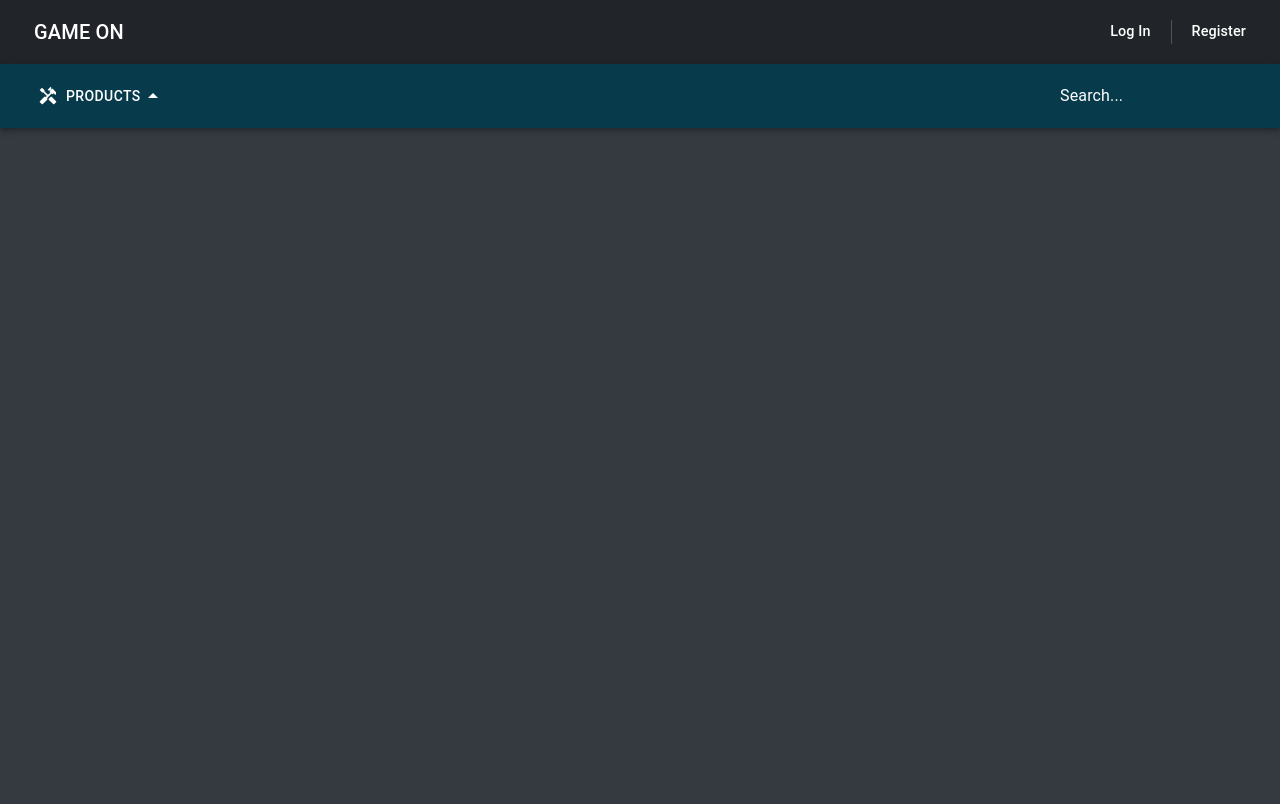
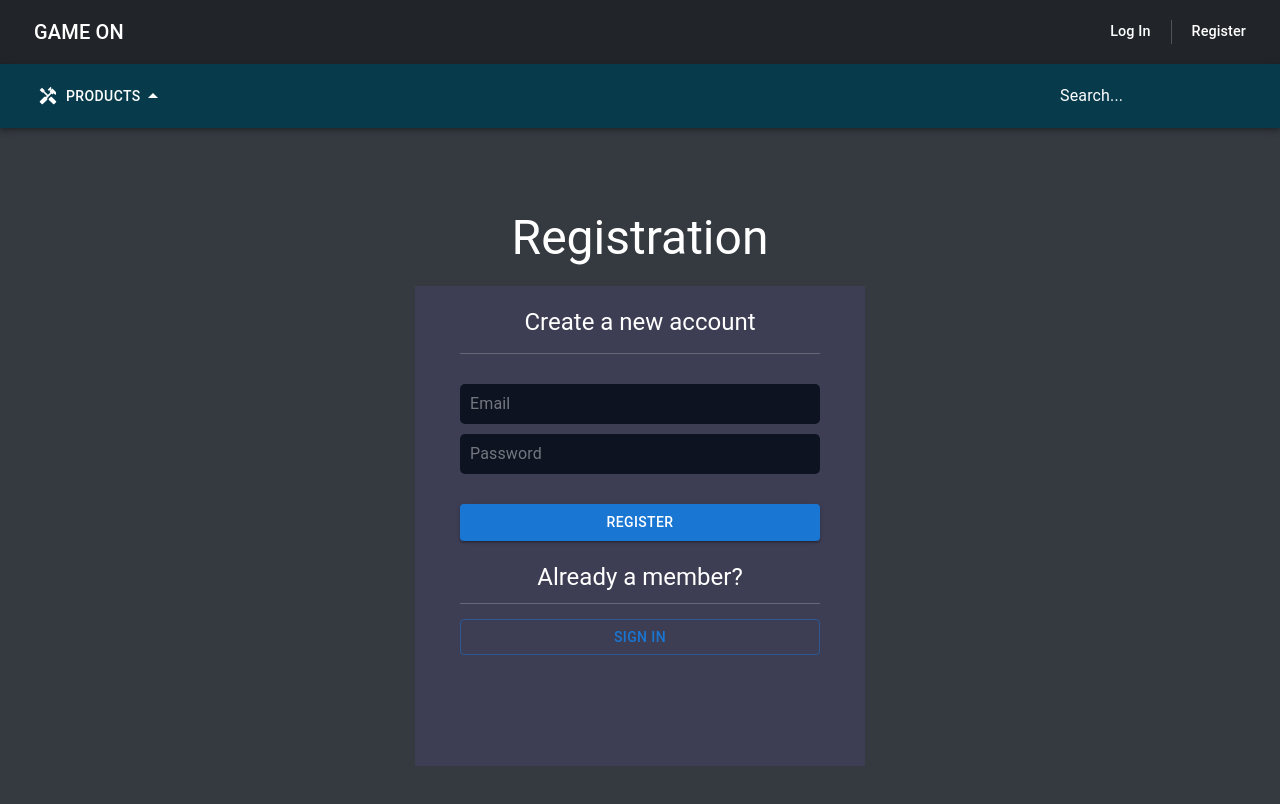
Before and after one commit to EnisAsani/GameOn, a React (Vite) app: page /register in a window 1280 px wide. Shown: the top 804 px of the page. Built offline with nearby package versions, Linux system fonts and the light colour scheme; no server answers; the HTML template or start-up script is replaced by a standard one.

Commit message:
added login and register pages

```diff
--- a/src/App.tsx
+++ b/src/App.tsx
@@ -13,6 +13,8 @@ import { MobileMenu } from "./components/MobileMenu"
 import { useState } from "react"
 import { Cpu } from "./pages/Cpu"
 import { Gpu } from "./pages/Gpu"
+import { Register } from "./pages/Register"
+import { SignIn } from "./pages/SignIn"
 
 function App() {
   const [isMobileMenuOpen, setIsMobileMenuOpen] = useState<boolean>(false);
@@ -41,6 +43,8 @@ function App() {
           <Route path="/gpu/:gpuId" element={<Gpu />} />
           <Route path="/cpus" element={<Cpus />} />
           <Route path="/cpu/:cpuId" element={<Cpu />} />
+          <Route path="/register" element={<Register />} />
+          <Route path="/signin" element={<SignIn />} />
         </Routes>
         </Box>
       </ShoppingCartProvider>
--- a/src/components/Header.tsx
+++ b/src/components/Header.tsx
@@ -1,6 +1,6 @@
-import { AccountCircle, Handyman, Memory } from "@mui/icons-material";
+import { AccountCircle } from "@mui/icons-material";
 import { AppBar, Box, Divider, Toolbar, Typography } from "@mui/material"
-import { NavLink} from "react-router-dom";
+import { Link, NavLink} from "react-router-dom";
 
 export const Header = () => {
     // const label = { inputProps: { 'aria-label': 'Switch demo' } };
@@ -15,21 +15,28 @@ export const Header = () => {
                     <Typography variant="h6" sx={{cursor: "pointer"}}>GAME ON</Typography>
                     </NavLink>
                 <Box sx={{display: {xs: "none", md: "flex"},alignItems:"center", justifyContent:"space-between",gap: "20px"}}>
+                    <Link style={{textDecoration:"none", color:"white"}} to="signin">
                     <Typography variant="h6" sx={{fontSize:".9rem",
                     cursor: "pointer",
                      "&:hover": {color: "#f72585"}}}>Log In</Typography>
+                    </Link>
                     <Divider orientation="vertical" flexItem sx={{background: "white"}}/>
+                    <Link style={{textDecoration:"none", color:"white"}} to="/register">
                     <Typography variant="h6" sx={{fontSize:".9rem",
                     cursor: "pointer",
                     "&:hover": {color: "#f72585"} }}>Register</Typography>
-                    {/* <Switch  {...label} defaultChecked /> */}
+                    </Link>
+
                 </Box>
                 {/* small navigation */}
                 <Box sx={{display: {xs: "flex", md:"none"}, alignItems: "center", justifyContent:"space-between", gap: "20px"}}>
-                    <Handyman sx={{color:"gray", "&:hover":{color:"#073b4c"}, cursor:"pointer"}}/>
-                    <Memory sx={{color:"gray", "&:hover":{color:"#073b4c"}, cursor:"pointer"}}/>
+                    {/* <Handyman sx={{color:"gray", "&:hover":{color:"#073b4c"}, cursor:"pointer"}}/>
+                    <Memory sx={{color:"gray", "&:hover":{color:"#073b4c"}, cursor:"pointer"}}/> */}
                     {/* <Search sx={{color:"gray", "&:hover":{color:"#073b4c"}, cursor:"pointer"}}/> */}
+                    <Link style={{textDecoration:"none"}} to="signin">
                     <AccountCircle sx={{color:"gray", "&:hover":{color:"#073b4c"}, cursor:"pointer"}}/>
+                    </Link>
+
                 </Box>
             </Toolbar>
         </AppBar>
--- a/src/components/MobileMenu.tsx
+++ b/src/components/MobileMenu.tsx
@@ -8,7 +8,7 @@ import { Link } from "react-router-dom"
 export const MobileMenu = ({isMobileMenuOpen,handleMobileOpen }:any) => {
     return <>
     <Box sx={{background: "#073b4c",
-     width:"100%", height:"40vh",
+     width:"100%", minHeight:"20vh",
      top:"100%", left:"0",
      zIndex:"10",
      position:"static",
--- a/src/components/ProductsDropdown.tsx
+++ b/src/components/ProductsDropdown.tsx
@@ -7,7 +7,7 @@ export const ProductsDropdown = ({isProductDropdownOpen, handleProductDropdown }
 
     return <Box sx={{
         background: "#073b4c",
-        width:"100%", height:"40vh",
+        width:"100%", minHeight:"20vh",
         top:"100%", left:"0",
         zIndex:"10",
         position:"static",
--- a/src/components/ShoppingCart.tsx
+++ b/src/components/ShoppingCart.tsx
@@ -4,6 +4,7 @@ import { CartItem } from "./CartItem";
 import { formatCurrency } from "../utilities/formatCurrency";
 import storeItems from "../data/items.json"
 import { Button } from "@mui/material";
+import { Link } from "react-router-dom";
 
 
 type ShoppingCartProps = {
@@ -30,7 +31,7 @@ export function ShoppingCart({isOpen}: ShoppingCartProps) {
                 )}
              </div>
              <div style={{marginLeft:"auto"}}>
-             <Button variant="contained">Checkout</Button>
+                <Link to="https://dashboard.stripe.com/login"><Button variant="contained">Checkout</Button></Link>
              </div>
             </Stack>
         </Offcanvas.Body>
--- /dev/null
+++ b/src/pages/Register.tsx
@@ -0,0 +1,30 @@
+import { Box, Button, Divider, InputBase, Typography } from "@mui/material"
+import { useNavigate } from "react-router-dom"
+
+export const Register = () => {
+    const navigate = useNavigate()
+    return <Box sx={{display:"flex",alignItems:"center",justifyContent:"center", height:"90vh", flexDirection:"column"}}>
+        <Typography sx={{padding:"0 0 20px 0"}} color="white" variant="h3">Registration</Typography>
+    <Box sx={{background:"#3D3D54", minHeight:{xs:"50vh", sm:"60vh"},
+    width:{xs:"90%", sm:"450px"}, display:"flex", flexDirection:"column",
+    gap:"10px", alignItems:"center", padding:"0 0 25px 0"}}>
+        <Typography sx={{padding:"20px 0 5px 0"}} variant="h5" color="white">Create a new account</Typography>
+        <Divider sx={{background:"white", width:"80%", margin:"0 0 20px 0"}}/>
+        <InputBase placeholder="Email" type="text"
+        sx={{width:"80%", height:"40px",color:"white",
+        padding:"0 0 0 10px",
+        background:"#0d1321", borderRadius:"5px",
+        border:"none"}}/>
+        <InputBase placeholder="Password" type="text"
+        sx={{width:"80%", height:"40px",color:"white",
+        background:"#0d1321", borderRadius:"5px",
+        padding:"0 0 0 10px",
+        border:"none", margin:"0 0 20px 0"}}/>
+        <Button sx={{width:"80%", margin:"0 0 10px 0"}} variant="contained">Register</Button>
+        <Typography variant="h5" color="white">Already a member? </Typography>
+        <Divider sx={{background:"white", width:"80%", margin:"0 0 5px 0"}}/>
+        <Button onClick={()=> navigate("/signin")} sx={{width:"80%"}} variant="outlined">Sign In</Button>
+
+    </Box>
+    </Box>
+}
--- /dev/null
+++ b/src/pages/SignIn.tsx
@@ -0,0 +1,30 @@
+import { Box, Button, Divider, InputBase, Typography } from "@mui/material"
+import { useNavigate } from "react-router-dom"
+
+export const SignIn = () => {
+    const navigate = useNavigate()
+    return <Box sx={{display:"flex",alignItems:"center",justifyContent:"center", height:"90vh", flexDirection:"column"}}>
+        <Typography sx={{padding:"0 0 20px 0"}} color="white" variant="h3">Your Account</Typography>
+    <Box sx={{background:"#3D3D54", minHeight:{xs:"50vh", sm:"60vh"},
+    width:{xs:"90%", sm:"450px"}, display:"flex", flexDirection:"column",
+    gap:"10px", alignItems:"center", padding:"0 0 25px 0"}}>
+        <Typography sx={{padding:"20px 0 5px 0"}} variant="h5" color="white">Sign In</Typography>
+        <Divider sx={{background:"white", width:"80%", margin:"0 0 20px 0"}}/>
+        <InputBase placeholder="Email" type="text"
+        sx={{width:"80%", height:"40px",color:"white",
+        padding:"0 0 0 10px",
+        background:"#0d1321", borderRadius:"5px",
+        border:"none"}}/>
+        <InputBase placeholder="Password" type="text"
+        sx={{width:"80%", height:"40px",color:"white",
+        background:"#0d1321", borderRadius:"5px",
+        padding:"0 0 0 10px",
+        border:"none", margin:"0 0 20px 0"}}/>
+        <Button sx={{width:"80%", margin:"0 0 10px 0"}} variant="contained">Sign In</Button>
+        <Typography variant="h5" color="white">Not Registered yet ? </Typography>
+        <Divider sx={{background:"white", width:"80%", margin:"0 0 5px 0"}}/>
+        <Button onClick={()=> navigate("/register")} sx={{width:"80%"}} variant="outlined">Register here</Button>
+
+    </Box>
+    </Box>
+}
```
